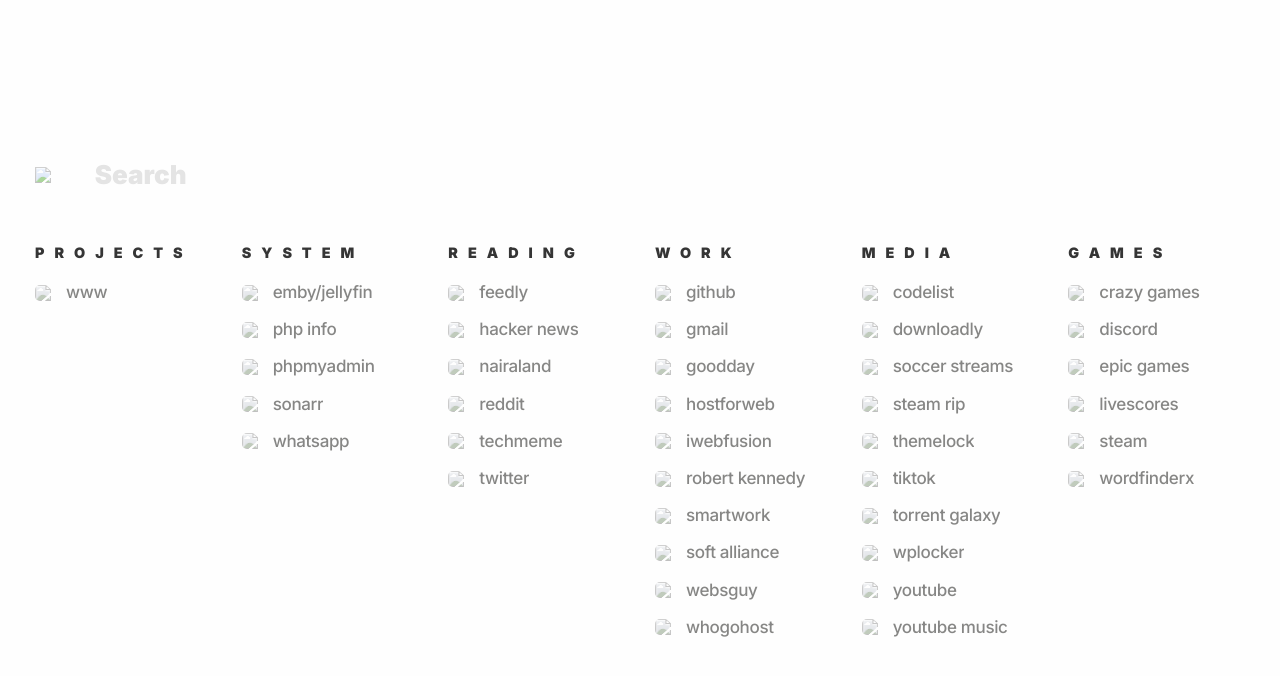
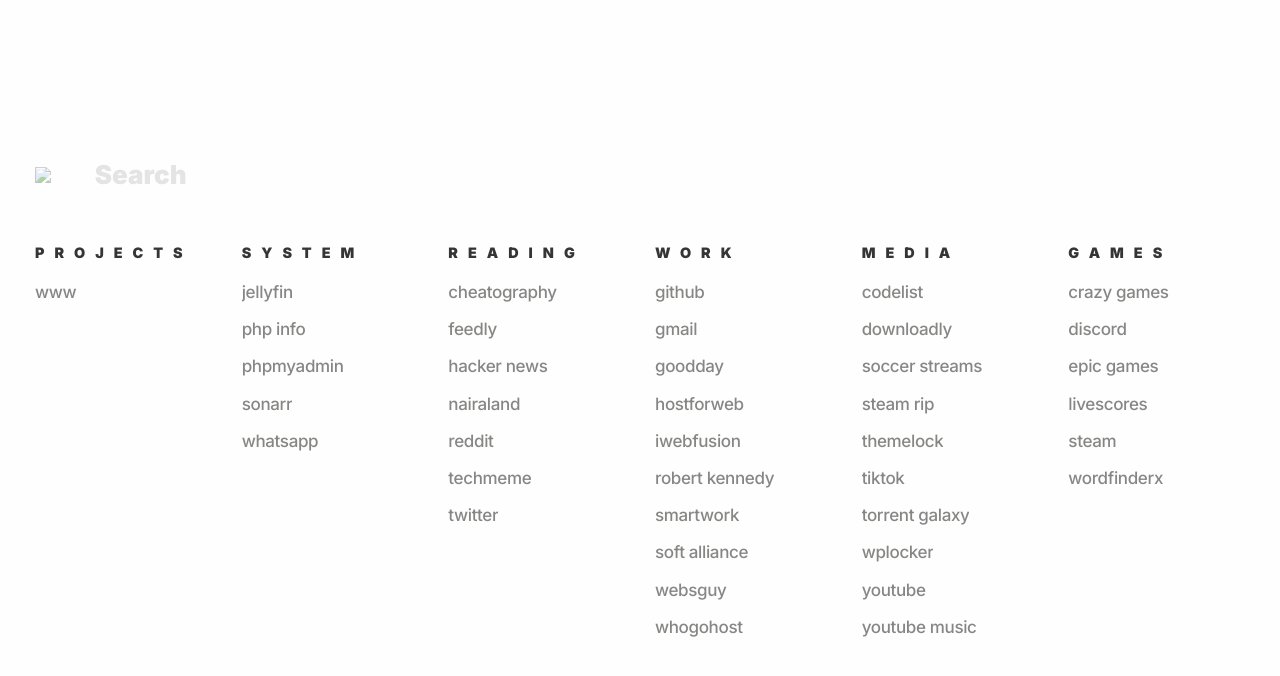
Before and after one commit to streetlife/start, a PHP site: page / in a window 1280 px wide. Shown: the top 676 px of the page. Run offline with PHP 8.4, Linux system fonts and the light colour scheme; some libraries are stand-ins or nearby versions.

Commit message:
Added https://cheatography.com/

```diff
--- a/index.php
+++ b/index.php
@@ -24,7 +24,7 @@
 $system_links = [
 	'http://localhost/phpmyadmin'=>'phpmyadmin',
 	'http://localhost:8989'=>'sonarr',
-	'http://localhost:8096'=>'emby/jellyfin',
+	'http://localhost:8096'=>'jellyfin',
 	'https://web.whatsapp.com'=>'whatsapp',
     'http://localhost/?q=info'=>'php info'
 ];
@@ -35,7 +35,8 @@
 	'https://news.ycombinator.com'=>'hacker news',
 	'https://twitter.com'=>'twitter',
 	'https://techmeme.com'=>'techmeme',
-	'https://nairaland.com'=>'nairaland'
+	'https://nairaland.com'=>'nairaland',
+    'https://cheatography.com'=>'cheatography'
 ];
 
 $work_links = [
@@ -81,7 +82,6 @@
 	foreach ($links as $key=>$value) {
 		echo '<li class="cell small-6 medium-4 large-12 container__list--item">
 			<a class="container__list" href="' . $key . '" rel="noopener noreferrer">
-				<img src="https://www.google.com/s2/favicons?domain='.$key.'&sz=128" />
 				<span>' . strtolower($value). '</span>
 			</a>
 		</li>';
```
